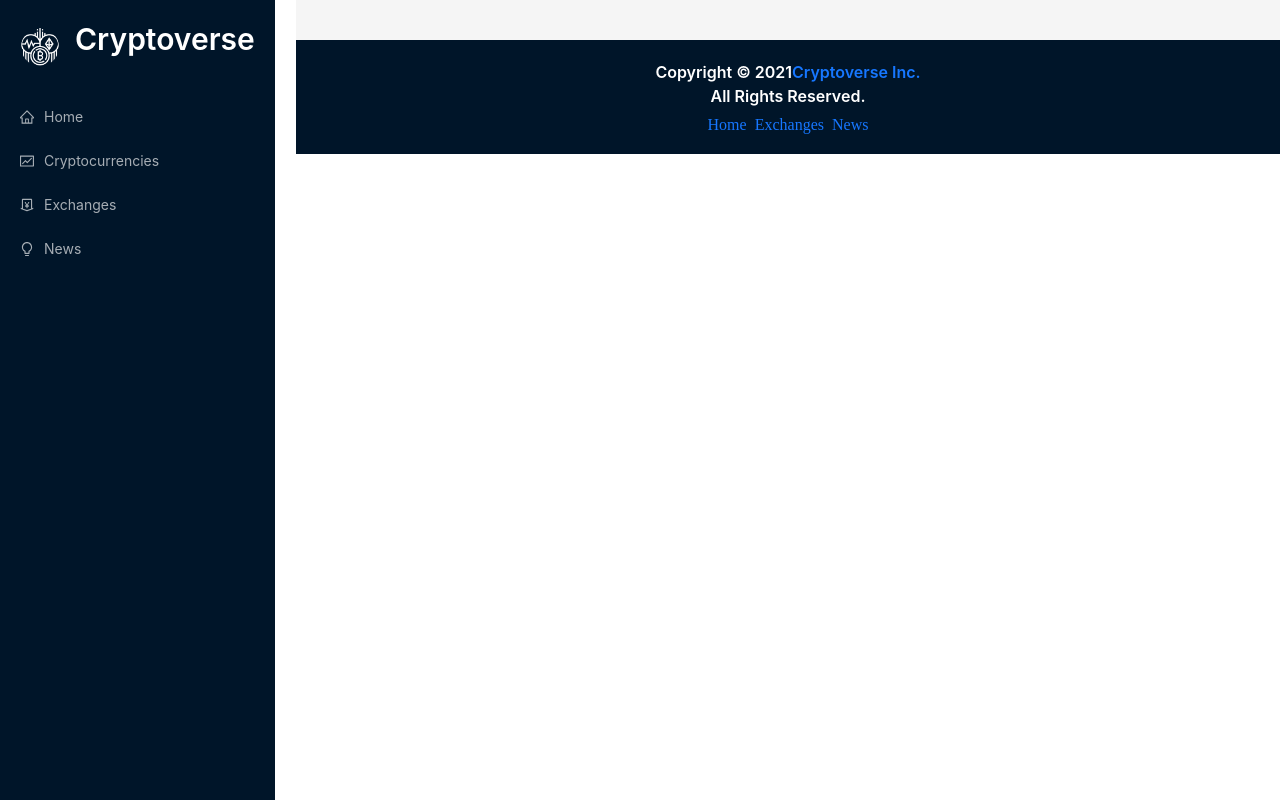
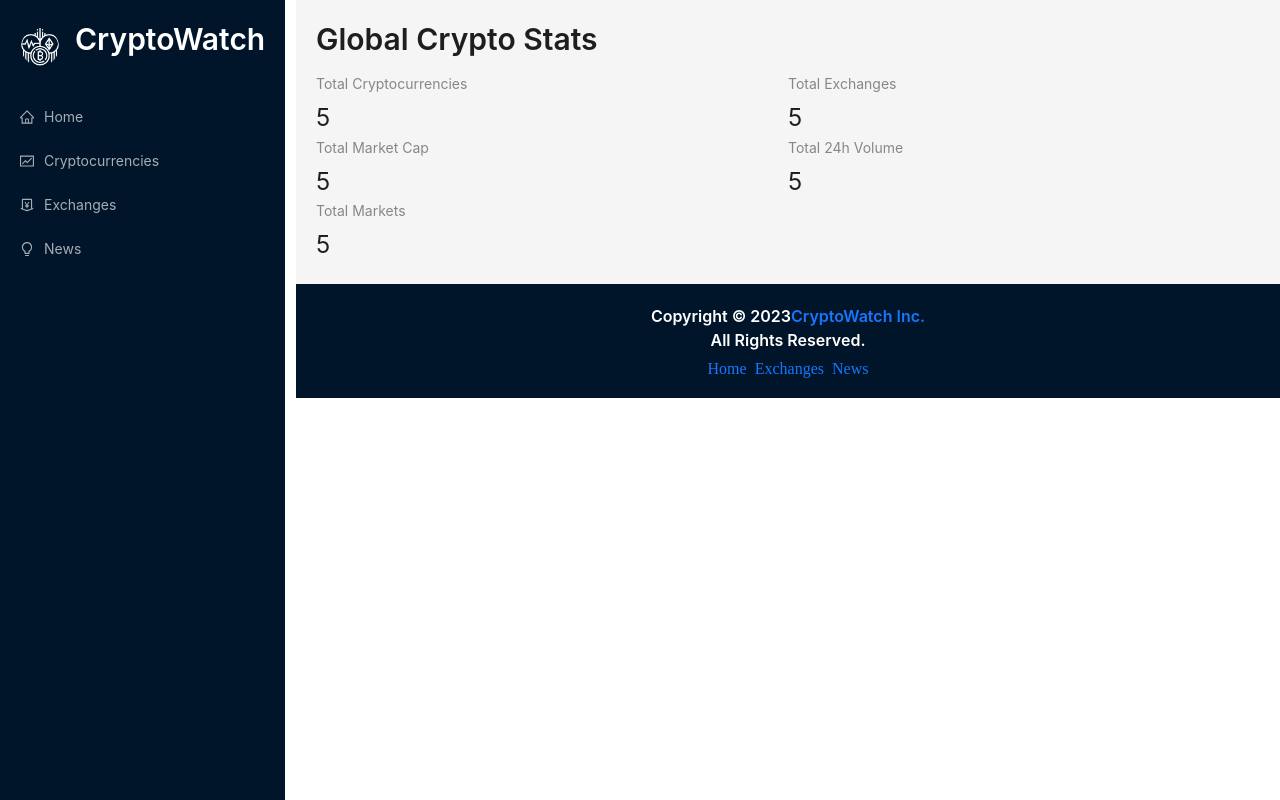
Before and after one commit to UjjwalSaini411/CryptoWatch, a React (Create React App) app: page / in a window 1280 px wide. Built offline with nearby package versions, Linux system fonts and the light colour scheme.

Commit message:
added routes

```diff
--- a/src/App.js
+++ b/src/App.js
@@ -2,9 +2,7 @@ import React from 'react';
 import { BrowserRouter as Router, Routes, Route, NavLink } from 'react-router-dom';
 import { Layout, Typography, Space } from 'antd';
 
-import Navbar from './components/Navbar';
-
-// import { Exchanges, Homepage, News, Cryptocurrencies, CryptoDetails, Navbar } from './components';
+import { Exchanges, Homepage, News, Cryptocurrencies, CryptoDetails, Navbar } from './components';
 import './App.css';
 
 const App = () => (
@@ -16,18 +14,18 @@ const App = () => (
       <Layout>
         <div className="routes">
           <Routes>
-            {/* <Route path="/" element={<Homepage />} />
+            <Route path="/" element={<Homepage />} />
             <Route path="/exchanges" element={<Exchanges />} />
             <Route path="/cryptocurrencies" element={<Cryptocurrencies />} />
             <Route path="/crypto/:coinId" element={<CryptoDetails />} />
-            <Route path="/news" element={<News />} /> */}
+            <Route path="/news" element={<News />} />
           </Routes>
         </div>
       </Layout>
       <div className="footer">
         <Typography.Title level={5} style={{ color: 'white', textAlign: 'center' }}>
-          Copyright © 2021
-          <NavLink to="/">Cryptoverse Inc.</NavLink>
+          Copyright © 2023
+          <NavLink to="/">CryptoWatch Inc.</NavLink>
           <br />
           All Rights Reserved.
         </Typography.Title>
--- /dev/null
+++ b/src/components/CryptoDetails.js
@@ -0,0 +1,11 @@
+import React from 'react'
+
+const CryptoDetails = () => {
+  return (
+    <div>
+      detail
+    </div>
+  )
+}
+
+export default CryptoDetails
--- /dev/null
+++ b/src/components/Cryptocurrencies.js
@@ -0,0 +1,11 @@
+import React from 'react'
+
+const Cryptocurrencies = () => {
+  return (
+    <div>
+      Cryptocurency
+    </div>
+  )
+}
+
+export default Cryptocurrencies
--- /dev/null
+++ b/src/components/Exchanges.js
@@ -0,0 +1,11 @@
+import React from 'react'
+
+const Exchanges = () => {
+  return (
+    <div>
+      exchanges
+    </div>
+  )
+}
+
+export default Exchanges
--- /dev/null
+++ b/src/components/Homepage.js
@@ -0,0 +1,22 @@
+import React from 'react'
+import millify from 'millify';
+import { Typography, Row, Col, Statistic } from 'antd'
+import { NavLink } from 'react-router-dom';
+const { Title } = Typography
+
+const Homepage = () => {
+  return (
+    <>
+      <Title level={2} className="heading">Global Crypto Stats</Title>
+      <Row>
+        <Col span={12}><Statistic title="Total Cryptocurrencies" value="5" /></Col>
+        <Col span={12}><Statistic title="Total Exchanges" value="5" /> </Col>
+        <Col span={12}><Statistic title="Total Market Cap" value="5" /></Col>
+        <Col span={12}><Statistic title="Total 24h Volume" value="5" /></Col>
+        <Col span={12}><Statistic title="Total Markets" value="5" /></Col>
+      </ Row>
+    </>
+  )
+}
+
+export default Homepage
--- a/src/components/Navbar.js
+++ b/src/components/Navbar.js
@@ -9,7 +9,7 @@ const Navbar = () => {
         <div className="nav-container">
             <div className="logo-container">
                 <Avatar src={icon} size="large" />
-                <Typography.Title level={2} className="logo"><NavLink to="/">Cryptoverse</NavLink></Typography.Title>
+                <Typography.Title level={2} className="logo"><NavLink to="/">CryptoWatch</NavLink></Typography.Title>
             </div>
             <Menu theme="dark">
                 <Menu.Item icon={<HomeOutlined />}>
--- /dev/null
+++ b/src/components/News.js
@@ -0,0 +1,11 @@
+import React from 'react'
+
+const News = () => {
+  return (
+    <div>
+      news
+    </div>
+  )
+}
+
+export default News
--- /dev/null
+++ b/src/components/index.js
@@ -0,0 +1,6 @@
+export { default as Homepage } from './Homepage';
+export { default as Navbar } from './Navbar';
+export { default as News } from './News';
+export { default as Cryptocurrencies } from './Cryptocurrencies';
+export { default as Exchanges } from './Exchanges';
+export { default as CryptoDetails } from './CryptoDetails';
--- a/src/index.js
+++ b/src/index.js
@@ -3,6 +3,7 @@ import ReactDOM from 'react-dom';
 import { BrowserRouter as Router } from 'react-router-dom';
 
 import App from './App';
+// import 'antd/dist/antd.css';
 
 ReactDOM.render(
   <Router>
```
